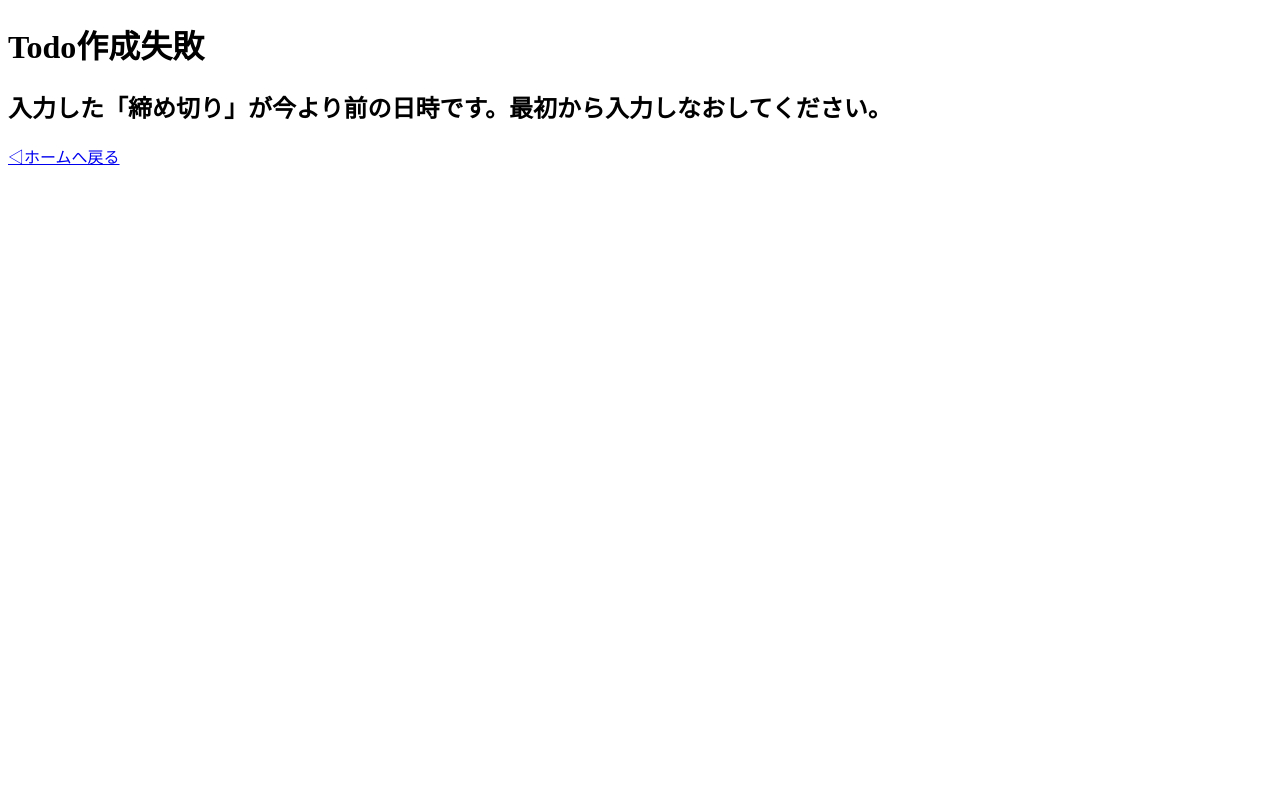
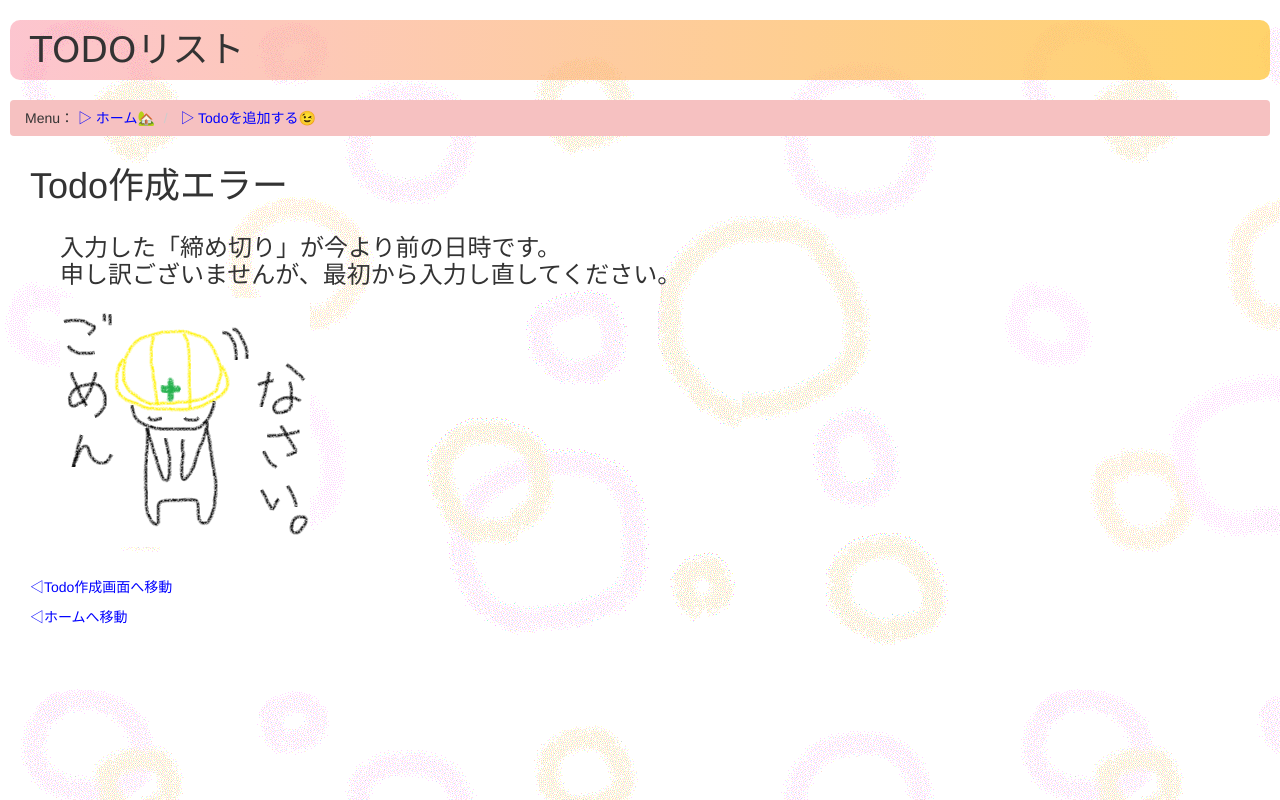
Before and after one commit to chikuwa1/Todo, a Django app: template mysite/todos/templates/todos/create_alert.html in a window 1280 px wide. Run offline with Django 4.2, Linux system fonts and the light colour scheme; the template is opened without the code that fills it, so the values that code supplies are empty; some libraries are stand-ins or nearby versions.

Commit message:
created create_alert.html not css

```diff
--- a/mysite/mysite/settings.py
+++ b/mysite/mysite/settings.py
@@ -14,7 +14,6 @@ from pathlib import Path
 
 # Build paths inside the project like this: BASE_DIR / 'subdir'.
 BASE_DIR = Path(__file__).resolve().parent.parent
-
 
 # Quick-start development settings - unsuitable for production
 # See https://docs.djangoproject.com/en/dev/howto/deployment/checklist/
--- a/mysite/todos/templates/todos/create.html
+++ b/mysite/todos/templates/todos/create.html
@@ -53,7 +53,7 @@
                 </fieldset>
             </form>
         </div>
-        <p><a href="{% url 'todos:index' %}">◁ ホームに戻る</a> </p>
+        <p><a href="{% url 'todos:index' %}">◁ ホームへ移動</a> </p>
     </div>
 </body>
 
--- a/mysite/todos/templates/todos/create_alert.html
+++ b/mysite/todos/templates/todos/create_alert.html
@@ -1,15 +1,37 @@
+<!--Todo作成時、日時が今より前だった場合のエラー文表示-->
+
 <!DOCTYPE html>
 <html lang="ja">
 
 <head>
     <meta charset="utf-8">
-    <title>TODO作成失敗</title>
+    {% load static %}
+    <link rel="stylesheet" href="https://maxcdn.bootstrapcdn.com/bootstrap/3.3.7/css/bootstrap.min.css">
+    <script src="https://ajax.googleapis.com/ajax/libs/jquery/3.2.0/jquery.min.js"></script>
+    <script src="https://maxcdn.bootstrapcdn.com/bootstrap/3.3.7/js/bootstrap.min.js"></script>
+
+    <link rel="stylesheet" type="text/css" href="{% static 'todos/style.css' %}">
+    <title>Todo作成エラー</title>
 </head>
 
 <body>
-    <h1>Todo作成失敗</h1>
-    <h2>入力した「締め切り」が今より前の日時です。最初から入力しなおしてください。</h2>
+    <h1 class="title">TODOリスト</h1>
+    <ul class="breadcrumb">
+        Menu：
+        <li><a href="{% url 'todos:index'%}">▷ ホーム🏡</a></li>
+        <li><a href="{% url 'todos:create'%}"> ▷ Todoを追加する😉</a></li>
+    </ul>
+    <div>
+        <h1>Todo作成エラー</h1>
+        <div class="time_error">
+            <h3>入力した「締め切り」が今より前の日時です。<br>申し訳ございませんが、最初から入力し直してください。</h3>
+            {% load static %}
+            <img class="image" src="{% static 'todos/images/sorry2.png' %}" alt="ごめんなさい" width="250">
+        </div>
 
 
-    <a href="{% url 'todos:index' %}">◁ホームへ戻る</a>
+        <a href="{% url 'todos:create' %}">◁Todo作成画面へ移動</a>
+        <p></p>
+        <a href="{% url 'todos:index' %}">◁ホームへ移動</a>
+    </div>
 </body>
--- a/mysite/todos/templates/todos/create_conf.html
+++ b/mysite/todos/templates/todos/create_conf.html
@@ -10,5 +10,5 @@
     <h1>Todo作成完了</h1>
     <p>Todoを作成し、リストに追加しました！</p>
 
-    <a href="{% url 'todos:index' %}">◁ホームへ戻る</a>
+    <a href="{% url 'todos:index' %}">◁ホームへ</a>
 </body>
--- a/mysite/todos/templates/todos/delete.html
+++ b/mysite/todos/templates/todos/delete.html
@@ -11,7 +11,7 @@
     <p>削除しました！
         Todo完了ご苦労様です！</p>
 
-    <p> <a href="{% url 'todos:index' %}">◁ ホームに戻る</a> </p>
+    <p> <a href="{% url 'todos:index' %}">◁ ホームへ</a> </p>
 </body>
 
 </html>
--- a/mysite/todos/templates/todos/delete_alert.html
+++ b/mysite/todos/templates/todos/delete_alert.html
@@ -26,7 +26,7 @@
         </fieldset>
     </div>
 
-    <p> <a href="{% url 'todos:index' %}">◁ ホームに戻る</a> </p>
+    <p> <a href="{% url 'todos:index' %}">◁ ホームへ</a> </p>
 </body>
 
 </html>
--- a/mysite/todos/templates/todos/detail.html
+++ b/mysite/todos/templates/todos/detail.html
@@ -37,7 +37,7 @@
             <h4>優先度：{{ todo.priolity }}</h4>
         </div>
 
-        <p><a href="{% url 'todos:index' %}">◁ ホームに戻る</a> </p>
+        <p><a href="{% url 'todos:index' %}">◁ ホームへ</a> </p>
     </div>
 </body>
 
```
Also changed, not shown: mysite/todos/static/todos/images/sorry.png (added), mysite/todos/static/todos/images/sorry2.png (added).
